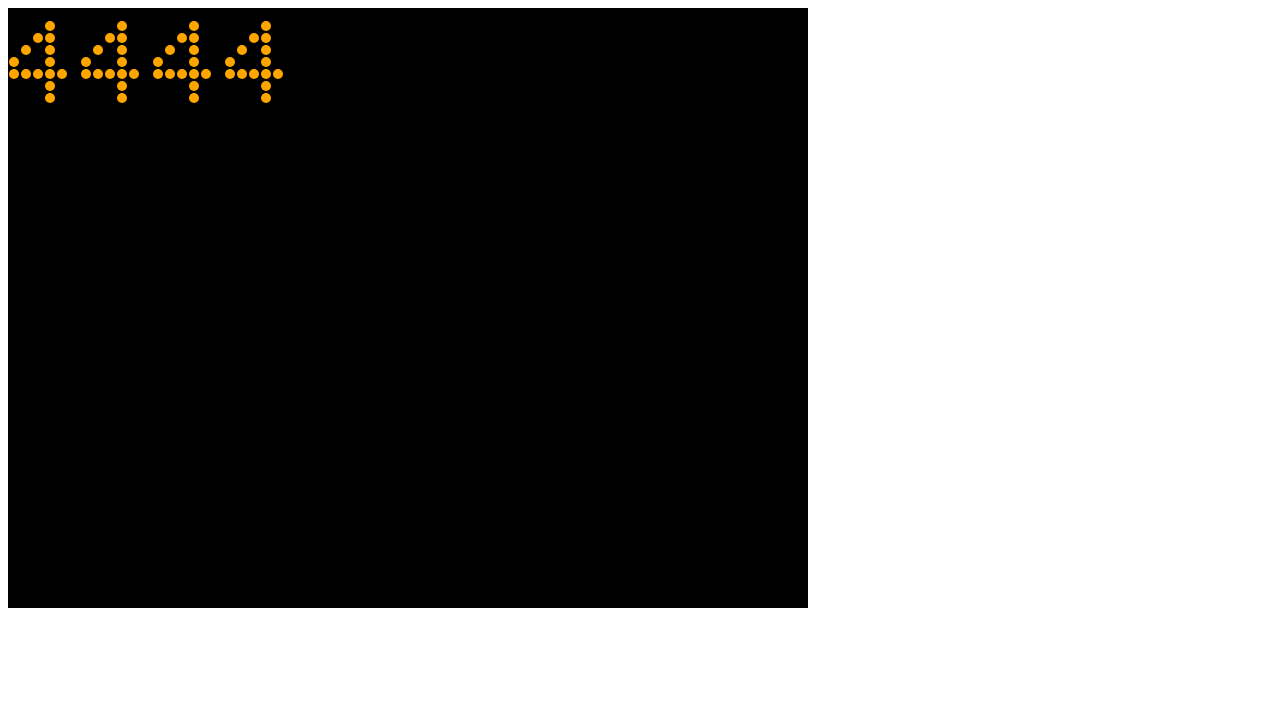
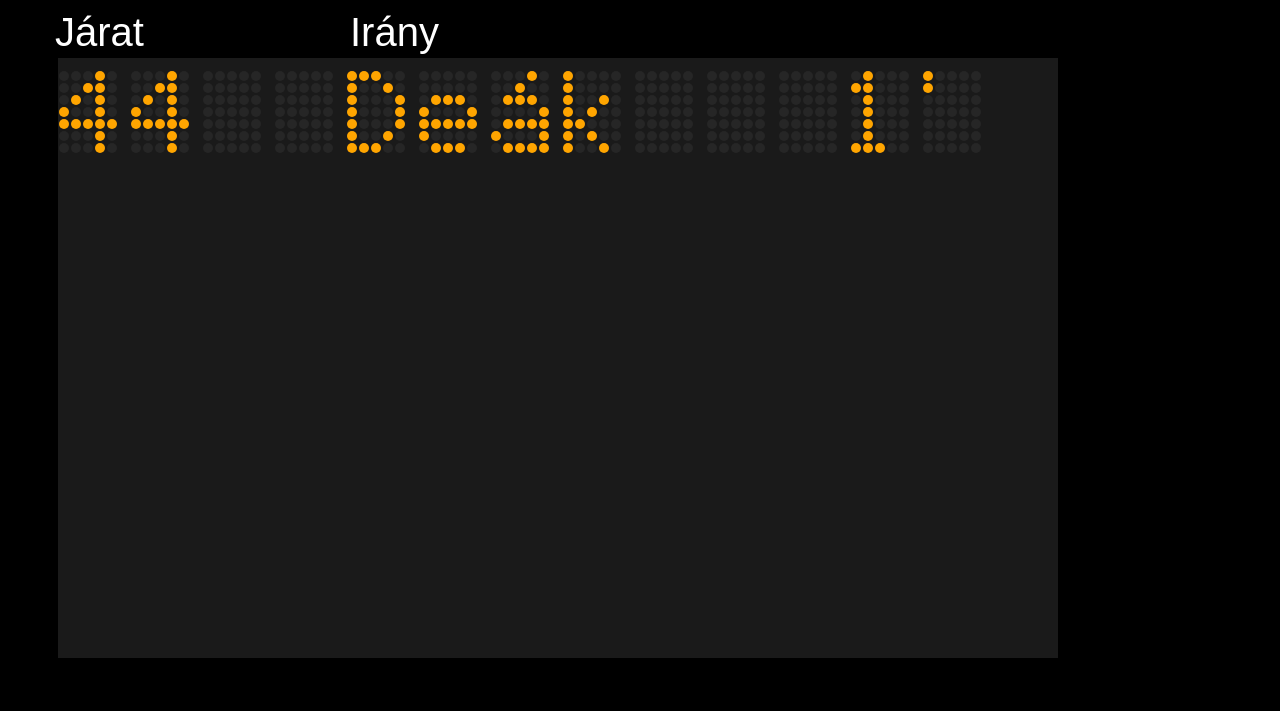
Before and after one commit to dbond09/futar-display, a plain HTML site: page index.html in a window 1280 px wide. Drawn offline with Linux system fonts and the light colour scheme.

Commit message:
file structure

```diff
--- /dev/null
+++ b/css/index.css
@@ -0,0 +1,26 @@
+body {
+  background-color: black;
+}
+
+canvas {
+  padding: 50px;
+}
+
+p {
+  position: absolute;
+  margin: 0;
+  font-size: 40px;
+  color: white;
+  font-family: sans-serif;
+}
+
+#jarat {
+  left: 55px;
+  top: 10px;
+
+}
+
+#irany {
+  left: 350px;
+  top: 10px;
+}
--- a/index.html
+++ b/index.html
@@ -1,108 +1,14 @@
 <!doctype html>
 <html>
 <head>
+  <link rel="stylesheet" type="text/css" href="css/index.css">
 </head>
 <body>
-  <canvas id="canvas" width="800" height="600"></canvas>
+  <canvas id="canvas" width="1000" height="600"></canvas>
+  <p id="jarat">Járat</p>
+  <p id="irany">Irány</p>
 
 
-  <script>
-    const DOT_RADIUS = 6;
-    const ROWS = 20;
-    const COLUMNS = 50;
-
-    const CHARS = {
-      '1': [[0,1,0,0,0],[1,1,0,0,0],[0,1,0,0,0],[0,1,0,0,0],[0,1,0,0,0],[0,1,0,0,0],[1,1,1,0,0]],
-      '4': [[0,0,0,1,0],[0,0,1,1,0],[0,1,0,1,0],[1,0,0,1,0],[1,1,1,1,1],[0,0,0,1,0],[0,0,0,1,0]],
-      '6': [[0,0,1,1,0],[0,1,0,0,0],[1,0,0,0,0],[1,1,1,1,0],[1,0,0,0,1],[1,0,0,0,1],[0,1,1,1,0]],
-      '7': [[1,1,1,1,1],[0,0,0,0,1],[0,0,0,1,0],[0,0,1,0,0],[0,1,0,0,0],[0,1,0,0,0],[0,1,0,0,0]],
-      '8': [[0,1,1,1,0],[1,0,0,0,1],[1,0,0,0,1],[0,1,1,1,0],[1,0,0,0,1],[1,0,0,0,1],[0,1,1,1,0]],
-      'A': [[0,1,1,1,0],[1,0,0,0,1],[1,0,0,0,1],[1,1,1,1,1],[1,0,0,0,1],[1,0,0,0,1],[1,0,0,0,1]],
-      'B': [[1,1,1,1,0],[1,0,0,0,1],[1,0,0,0,1],[1,1,1,1,0],[1,0,0,0,1],[1,0,0,0,1],[1,1,1,1,0]],
-      'D': [[1,1,1,0,0],[1,0,0,1,0],[1,0,0,0,1],[1,0,0,0,1],[1,0,0,0,1],[1,0,0,1,0],[1,1,1,0,0]],
-      'E': [[1,1,1,1,1],[1,0,0,0,0],[1,0,0,0,0],[1,1,1,1,0],[1,0,0,0,0],[1,0,0,0,0],[1,1,1,1,1]],
-      'F': [[1,1,1,1,1],[1,0,0,0,0],[1,0,0,0,0],[1,1,1,0,0],[1,0,0,0,0],[1,0,0,0,0],[1,0,0,0,0]],
-      'H': [[1,0,0,0,1],[1,0,0,0,1],[1,0,0,0,1],[1,1,1,1,1],[1,0,0,0,1],[1,0,0,0,1],[1,0,0,0,1]],
-      'M': [[1,0,0,0,1],[1,1,0,1,1],[1,0,1,0,1],[1,0,0,0,1],[1,0,0,0,1],[1,0,0,0,1],[1,0,0,0,1]],
-      'S': [[0,1,1,1,1],[1,0,0,0,0],[1,0,0,0,0],[0,1,1,1,0],[0,0,0,0,1],[0,0,0,0,1],[1,1,1,1,0]],
-      'V': [[1,0,0,0,1],[1,0,0,0,1],[1,0,0,0,1],[1,0,0,0,1],[1,0,0,0,1],[0,1,0,1,0],[0,0,1,0,0]],
-      'a': [[0,0,0,0,0],[0,0,0,0,0],[0,1,1,1,0],[0,0,0,0,1],[0,1,1,1,1],[1,0,0,0,1],[0,1,1,1,1]],
-      'á': [[0,0,0,1,0],[0,0,1,0,0],[0,1,1,1,0],[0,0,0,0,1],[0,1,1,1,1],[1,0,0,0,1],[0,1,1,1,1]],
-      'b': [[1,0,0,0,0],[1,0,0,0,0],[1,0,1,1,0],[1,1,0,0,1],[1,0,0,0,1],[1,0,0,0,1],[1,1,1,1,0]],
-      'c': [[0,0,0,0,0],[0,0,0,0,0],[0,1,1,1,0],[1,0,0,0,0],[1,0,0,0,0],[1,0,0,0,1],[0,1,1,1,0]],
-      'd': [[0,0,0,0,1],[0,0,0,0,1],[0,1,1,0,1],[1,0,0,1,1],[1,0,0,0,1],[1,0,0,0,1],[0,1,1,1,1]],
-      'e': [[0,0,0,0,0],[0,0,0,0,0],[0,1,1,1,0],[1,0,0,0,1],[1,1,1,1,1],[1,0,0,0,0],[0,1,1,1,0]],
-      'é': [[0,0,0,1,0],[0,0,1,0,0],[0,1,1,1,0],[1,0,0,0,1],[1,1,1,1,1],[1,0,0,0,0],[0,1,1,1,0]],
-      'f': [[0,0,1,1,0],[0,1,0,0,0],[0,1,0,0,0],[1,1,1,0,0],[0,1,0,0,0],[0,1,0,0,0],[0,1,0,0,0]],
-      'g': [[0,0,0,0,0],[0,0,0,0,0],[0,1,1,1,1],[1,0,0,0,1],[0,1,1,1,1],[0,0,0,0,1],[0,1,1,1,0]],
-      'h': [[1,0,0,0,0],[1,0,0,0,0],[1,0,1,1,0],[1,1,0,0,1],[1,0,0,0,1],[1,0,0,0,1],[1,0,0,0,1]],
-      'i': [[0,1,0,0,0],[0,0,0,0,0],[1,1,0,0,0],[0,1,0,0,0],[0,1,0,0,0],[0,1,0,0,0],[1,1,1,0,0]],
-      'í': [[0,0,1,0,0],[0,1,0,0,0],[0,0,0,0,0],[1,1,0,0,0],[0,1,0,0,0],[0,1,0,0,0],[1,1,1,0,0]],
-      'j': [[0,0,1,0,0],[0,0,0,0,0],[0,1,1,0,0],[0,0,1,0,0],[0,0,1,0,0],[0,0,1,0,0],[1,1,0,0,0]],
-      'k': [[1,0,0,0,0],[1,0,0,0,0],[1,0,0,1,0],[1,0,1,0,0],[1,1,0,0,0],[1,0,1,0,0],[1,0,0,1,0]],
-      'l': [[1,1,0,0,0],[0,1,0,0,0],[0,1,0,0,0],[0,1,0,0,0],[0,1,0,0,0],[0,1,0,0,0],[1,1,1,0,0]],
-      'n': [[0,0,0,0,0],[0,0,0,0,0],[1,0,1,1,0],[1,1,0,0,1],[1,0,0,0,1],[1,0,0,0,1],[1,0,0,0,1]],
-      'o': [[0,0,0,0,0],[0,0,0,0,0],[0,1,1,1,0],[1,0,0,0,1],[1,0,0,0,1],[1,0,0,0,1],[0,1,1,1,0]],
-      'r': [[0,0,0,0,0],[0,0,0,0,0],[1,0,1,1,0],[1,1,0,0,0],[1,0,0,0,0],[1,0,0,0,0],[1,0,0,0,0]],
-      's': [[0,0,0,0,0],[0,0,0,0,0],[0,1,1,1,0],[1,0,0,0,0],[0,1,1,1,0],[0,0,0,0,1],[0,1,1,1,0]],
-      't': [[0,1,0,0,0],[0,1,0,0,0],[1,1,1,0,0],[0,1,0,0,0],[0,1,0,0,0],[0,1,0,0,0],[0,0,1,1,0]],
-      'u': [[0,0,0,0,0],[0,0,0,0,0],[1,0,0,0,1],[1,0,0,0,1],[1,0,0,0,1],[1,0,0,0,1],[0,1,1,1,0]],
-      'ú': [[0,0,0,1,0],[0,0,1,0,0],[1,0,0,0,1],[1,0,0,0,1],[1,0,0,0,1],[1,0,0,0,1],[0,1,1,1,0]],
-      'v': [[0,0,0,0,0],[0,0,0,0,0],[1,0,0,0,1],[1,0,0,0,1],[1,0,0,0,1],[0,1,0,1,0],[0,0,1,0,0]],
-      'y': [[0,0,0,0,0],[0,0,0,0,0],[1,0,0,0,1],[1,0,0,0,1],[0,1,0,1,0],[0,0,1,0,0],[1,1,0,0,0]],
-      'z': [[0,0,0,0,0],[0,0,0,0,0],[1,1,1,1,1],[0,0,0,1,0],[0,0,1,0,0],[0,1,0,0,0],[1,1,1,1,1]],
-      ' ': [[0,0,0,0,0],[0,0,0,0,0],[0,0,0,0,0],[0,0,0,0,0],[0,0,0,0,0],[0,0,0,0,0],[0,0,0,0,0]],
-      '/': [[0,0,0,0,0],[0,0,0,0,1],[0,0,0,1,0],[0,0,1,0,0],[0,1,0,0,0],[1,0,0,0,0],[0,0,0,0,0]],
-      '!': [[0,1,0,0,0],[0,1,0,0,0],[0,1,0,0,0],[0,1,0,0,0],[0,1,0,0,0],[0,0,0,0,0],[0,1,0,0,0]],
-      '.': [[0,0,0,0,0],[0,0,0,0,0],[0,0,0,0,0],[0,0,0,0,0],[0,0,0,0,0],[0,0,0,0,0],[1,0,0,0,0]],
-      ',': [[0,0,0,0,0],[0,0,0,0,0],[0,0,0,0,0],[0,0,0,0,0],[0,1,0,0,0],[0,1,0,0,0],[1,0,0,0,0]],
-      '-': [[0,0,0,0,0],[0,0,0,0,0],[0,0,0,0,0],[1,1,1,1,1],[0,0,0,0,0],[0,0,0,0,0],[0,0,0,0,0]],
-      '*': [[0,0,1,0,0],[1,0,1,0,1],[0,1,1,1,0],[1,0,1,0,1],[0,0,1,0,0],[0,0,0,0,0],[0,0,0,0,0]],
-    };
-    var content = "4444";
-
-    const canvas = document.getElementById('canvas');
-    const ctx = canvas.getContext('2d');
-
-    var last = performance.now();
-    var state = 0;
-
-    function draw() {
-      if (last < performance.now() - 1000) {
-        last = performance.now();
-        ctx.fillStyle = 'black';
-        ctx.fillRect(0, 0, canvas.width, canvas.height);
-        // if (state == 1) {
-        // //   ctx.fillStyle = 'orange';
-        //   content = '4444';
-        //   state = 0;
-        // }
-        // else {
-        // //   ctx.fillStyle = 'black';
-        //   content = 'aaaa';
-        //   state = 1;
-        // }
-      // ctx.fillRect(100, 100, 200, 200);
-        for (var i = 0; i < content.length; i++) {
-          for (var x = 0; x < CHARS[content[i]][0].length; x++) {
-            for (var y = 0; y < CHARS[content[i]].length; y++) {
-              if (CHARS[content[i]][y][x] > 0) {
-                ctx.fillStyle = 'orange';
-              }
-              else {
-                ctx.fillStyle = 'black';
-              }
-              ctx.beginPath();
-              ctx.arc(DOT_RADIUS+(DOT_RADIUS*2*(x+i*6)), DOT_RADIUS+(DOT_RADIUS*2*(y+1)), DOT_RADIUS-1, 0, 2*Math.PI);
-              ctx.closePath();
-              ctx.fill();
-            }
-          }
-        }
-
-      }
-      window.requestAnimationFrame(draw);
-    }
-    window.requestAnimationFrame(draw);
-  </script>
+  <script src="js/chars.js"></script>
+  <script src="js/main.js"></script>
 </body>
--- /dev/null
+++ b/js/chars.js
@@ -0,0 +1,50 @@
+const CHARS = {
+  '1': [[0,1,0,0,0],[1,1,0,0,0],[0,1,0,0,0],[0,1,0,0,0],[0,1,0,0,0],[0,1,0,0,0],[1,1,1,0,0]],
+  '4': [[0,0,0,1,0],[0,0,1,1,0],[0,1,0,1,0],[1,0,0,1,0],[1,1,1,1,1],[0,0,0,1,0],[0,0,0,1,0]],
+  '6': [[0,0,1,1,0],[0,1,0,0,0],[1,0,0,0,0],[1,1,1,1,0],[1,0,0,0,1],[1,0,0,0,1],[0,1,1,1,0]],
+  '7': [[1,1,1,1,1],[0,0,0,0,1],[0,0,0,1,0],[0,0,1,0,0],[0,1,0,0,0],[0,1,0,0,0],[0,1,0,0,0]],
+  '8': [[0,1,1,1,0],[1,0,0,0,1],[1,0,0,0,1],[0,1,1,1,0],[1,0,0,0,1],[1,0,0,0,1],[0,1,1,1,0]],
+  'A': [[0,1,1,1,0],[1,0,0,0,1],[1,0,0,0,1],[1,1,1,1,1],[1,0,0,0,1],[1,0,0,0,1],[1,0,0,0,1]],
+  'B': [[1,1,1,1,0],[1,0,0,0,1],[1,0,0,0,1],[1,1,1,1,0],[1,0,0,0,1],[1,0,0,0,1],[1,1,1,1,0]],
+  'D': [[1,1,1,0,0],[1,0,0,1,0],[1,0,0,0,1],[1,0,0,0,1],[1,0,0,0,1],[1,0,0,1,0],[1,1,1,0,0]],
+  'E': [[1,1,1,1,1],[1,0,0,0,0],[1,0,0,0,0],[1,1,1,1,0],[1,0,0,0,0],[1,0,0,0,0],[1,1,1,1,1]],
+  'F': [[1,1,1,1,1],[1,0,0,0,0],[1,0,0,0,0],[1,1,1,0,0],[1,0,0,0,0],[1,0,0,0,0],[1,0,0,0,0]],
+  'H': [[1,0,0,0,1],[1,0,0,0,1],[1,0,0,0,1],[1,1,1,1,1],[1,0,0,0,1],[1,0,0,0,1],[1,0,0,0,1]],
+  'M': [[1,0,0,0,1],[1,1,0,1,1],[1,0,1,0,1],[1,0,0,0,1],[1,0,0,0,1],[1,0,0,0,1],[1,0,0,0,1]], // todo
+  'S': [[0,1,1,1,1],[1,0,0,0,0],[1,0,0,0,0],[0,1,1,1,0],[0,0,0,0,1],[0,0,0,0,1],[1,1,1,1,0]],
+  'V': [[1,0,0,0,1],[1,0,0,0,1],[1,0,0,0,1],[1,0,0,0,1],[1,0,0,0,1],[0,1,0,1,0],[0,0,1,0,0]],
+  'a': [[0,0,0,0,0],[0,0,0,0,0],[0,1,1,1,0],[0,0,0,0,1],[0,1,1,1,1],[1,0,0,0,1],[0,1,1,1,1]],
+  'á': [[0,0,0,1,0],[0,0,1,0,0],[0,1,1,1,0],[0,0,0,0,1],[0,1,1,1,1],[1,0,0,0,1],[0,1,1,1,1]],
+  'b': [[1,0,0,0,0],[1,0,0,0,0],[1,0,1,1,0],[1,1,0,0,1],[1,0,0,0,1],[1,0,0,0,1],[1,1,1,1,0]],
+  'c': [[0,0,0,0,0],[0,0,0,0,0],[0,1,1,1,0],[1,0,0,0,0],[1,0,0,0,0],[1,0,0,0,1],[0,1,1,1,0]],
+  'd': [[0,0,0,0,1],[0,0,0,0,1],[0,1,1,0,1],[1,0,0,1,1],[1,0,0,0,1],[1,0,0,0,1],[0,1,1,1,1]],
+  'e': [[0,0,0,0,0],[0,0,0,0,0],[0,1,1,1,0],[1,0,0,0,1],[1,1,1,1,1],[1,0,0,0,0],[0,1,1,1,0]],
+  'é': [[0,0,0,1,0],[0,0,1,0,0],[0,1,1,1,0],[1,0,0,0,1],[1,1,1,1,1],[1,0,0,0,0],[0,1,1,1,0]],
+  'f': [[0,0,1,1,0],[0,1,0,0,0],[0,1,0,0,0],[1,1,1,0,0],[0,1,0,0,0],[0,1,0,0,0],[0,1,0,0,0]],
+  'g': [[0,0,0,0,0],[0,0,0,0,0],[0,1,1,1,1],[1,0,0,0,1],[0,1,1,1,1],[0,0,0,0,1],[0,1,1,1,0]],
+  'h': [[1,0,0,0,0],[1,0,0,0,0],[1,0,1,1,0],[1,1,0,0,1],[1,0,0,0,1],[1,0,0,0,1],[1,0,0,0,1]],
+  'i': [[0,1,0,0,0],[0,0,0,0,0],[1,1,0,0,0],[0,1,0,0,0],[0,1,0,0,0],[0,1,0,0,0],[1,1,1,0,0]],
+  'í': [[0,0,1,0,0],[0,1,0,0,0],[0,0,0,0,0],[1,1,0,0,0],[0,1,0,0,0],[0,1,0,0,0],[1,1,1,0,0]],
+  'j': [[0,0,1,0,0],[0,0,0,0,0],[0,1,1,0,0],[0,0,1,0,0],[0,0,1,0,0],[0,0,1,0,0],[1,1,0,0,0]],
+  'k': [[1,0,0,0,0],[1,0,0,0,0],[1,0,0,1,0],[1,0,1,0,0],[1,1,0,0,0],[1,0,1,0,0],[1,0,0,1,0]],
+  'l': [[1,1,0,0,0],[0,1,0,0,0],[0,1,0,0,0],[0,1,0,0,0],[0,1,0,0,0],[0,1,0,0,0],[1,1,1,0,0]],
+  'm': [[0,0,0,0,0],[0,0,0,0,0],[0,0,1,0,1],[0,1,1,1,1],[1,0,1,0,1],[1,0,1,0,1],[1,0,1,0,1]], // todo
+  'n': [[0,0,0,0,0],[0,0,0,0,0],[1,0,1,1,0],[1,1,0,0,1],[1,0,0,0,1],[1,0,0,0,1],[1,0,0,0,1]],
+  'o': [[0,0,0,0,0],[0,0,0,0,0],[0,1,1,1,0],[1,0,0,0,1],[1,0,0,0,1],[1,0,0,0,1],[0,1,1,1,0]],
+  'r': [[0,0,0,0,0],[0,0,0,0,0],[1,0,1,1,0],[1,1,0,0,0],[1,0,0,0,0],[1,0,0,0,0],[1,0,0,0,0]],
+  's': [[0,0,0,0,0],[0,0,0,0,0],[0,1,1,1,0],[1,0,0,0,0],[0,1,1,1,0],[0,0,0,0,1],[0,1,1,1,0]],
+  't': [[0,1,0,0,0],[0,1,0,0,0],[1,1,1,0,0],[0,1,0,0,0],[0,1,0,0,0],[0,1,0,0,0],[0,0,1,1,0]],
+  'u': [[0,0,0,0,0],[0,0,0,0,0],[1,0,0,0,1],[1,0,0,0,1],[1,0,0,0,1],[1,0,0,0,1],[0,1,1,1,0]],
+  'ú': [[0,0,0,1,0],[0,0,1,0,0],[1,0,0,0,1],[1,0,0,0,1],[1,0,0,0,1],[1,0,0,0,1],[0,1,1,1,0]],
+  'v': [[0,0,0,0,0],[0,0,0,0,0],[1,0,0,0,1],[1,0,0,0,1],[1,0,0,0,1],[0,1,0,1,0],[0,0,1,0,0]],
+  'y': [[0,0,0,0,0],[0,0,0,0,0],[1,0,0,0,1],[1,0,0,0,1],[0,1,0,1,0],[0,0,1,0,0],[1,1,0,0,0]],
+  'z': [[0,0,0,0,0],[0,0,0,0,0],[1,1,1,1,1],[0,0,0,1,0],[0,0,1,0,0],[0,1,0,0,0],[1,1,1,1,1]],
+  ' ': [[0,0,0,0,0],[0,0,0,0,0],[0,0,0,0,0],[0,0,0,0,0],[0,0,0,0,0],[0,0,0,0,0],[0,0,0,0,0]],
+  '/': [[0,0,0,0,0],[0,0,0,0,1],[0,0,0,1,0],[0,0,1,0,0],[0,1,0,0,0],[1,0,0,0,0],[0,0,0,0,0]],
+  '!': [[0,1,0,0,0],[0,1,0,0,0],[0,1,0,0,0],[0,1,0,0,0],[0,1,0,0,0],[0,0,0,0,0],[0,1,0,0,0]],
+  '.': [[0,0,0,0,0],[0,0,0,0,0],[0,0,0,0,0],[0,0,0,0,0],[0,0,0,0,0],[0,0,0,0,0],[1,0,0,0,0]],
+  ',': [[0,0,0,0,0],[0,0,0,0,0],[0,0,0,0,0],[0,0,0,0,0],[0,1,0,0,0],[0,1,0,0,0],[1,0,0,0,0]],
+  '-': [[0,0,0,0,0],[0,0,0,0,0],[0,0,0,0,0],[1,1,1,1,1],[0,0,0,0,0],[0,0,0,0,0],[0,0,0,0,0]],
+  '*': [[0,0,1,0,0],[1,0,1,0,1],[0,1,1,1,0],[1,0,1,0,1],[0,0,1,0,0],[0,0,0,0,0],[0,0,0,0,0]],
+  '\'': [[1,0,0,0,0],[1,0,0,0,0],[0,0,0,0,0],[0,0,0,0,0],[0,0,0,0,0],[0,0,0,0,0],[0,0,0,0,0]],
+};
--- /dev/null
+++ b/js/main.js
@@ -0,0 +1,49 @@
+const DOT_RADIUS = 6;
+const ROWS = 20;
+const COLUMNS = 50;
+
+var content = "44  Deák   1'";
+
+const canvas = document.getElementById('canvas');
+const ctx = canvas.getContext('2d');
+
+var last = performance.now();
+var state = 0;
+
+function draw() {
+  if (last < performance.now() - 1000) {
+    last = performance.now();
+    ctx.fillStyle = '#1a1a1a';
+    ctx.fillRect(0, 0, canvas.width, canvas.height);
+    // if (state == 1) {
+    // //   ctx.fillStyle = 'orange';
+    //   content = '4444';
+    //   state = 0;
+    // }
+    // else {
+    // //   ctx.fillStyle = 'black';
+    //   content = 'aaaa';
+    //   state = 1;
+    // }
+  // ctx.fillRect(100, 100, 200, 200);
+    for (var i = 0; i < content.length; i++) {
+      for (var x = 0; x < CHARS[content[i]][0].length; x++) {
+        for (var y = 0; y < CHARS[content[i]].length; y++) {
+          if (CHARS[content[i]][y][x] > 0) {
+            ctx.fillStyle = 'orange';
+          }
+          else {
+            ctx.fillStyle = '#262626';
+          }
+          ctx.beginPath();
+          ctx.arc(DOT_RADIUS+(DOT_RADIUS*2*(x+i*6)), DOT_RADIUS+(DOT_RADIUS*2*(y+1)), DOT_RADIUS-1, 0, 2*Math.PI);
+          ctx.closePath();
+          ctx.fill();
+        }
+      }
+    }
+
+  }
+  window.requestAnimationFrame(draw);
+}
+window.requestAnimationFrame(draw);
```
